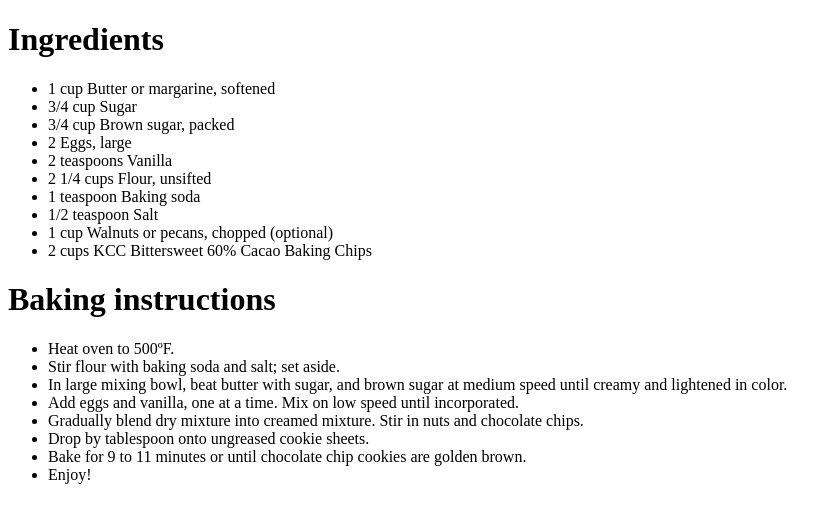
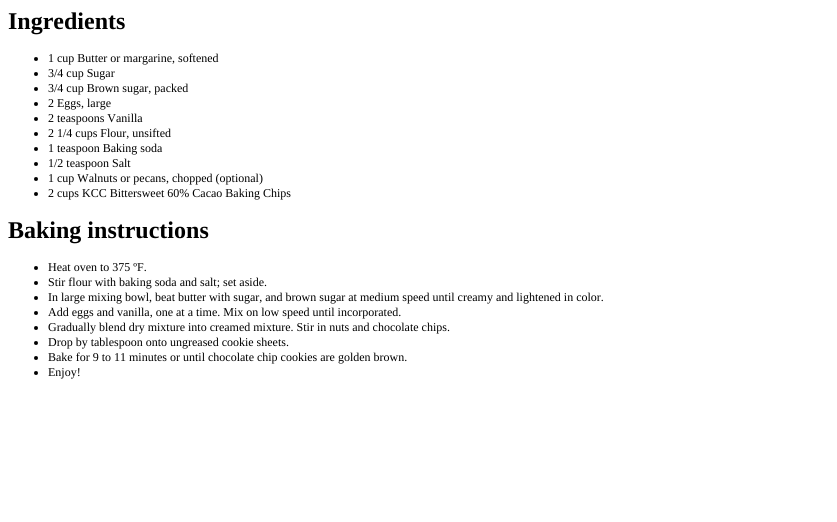
Before and after one commit to BlueMutagens/SB_First_Repo, a plain HTML site: page secret recipe.htm in a window 1280 px wide. Shown: the whole page, without its empty margins (0-837 px from the left). Drawn offline with Linux system fonts and the light colour scheme.

Commit message:
updated temp for baking instuctions

```diff
--- a/secret recipe.htm
+++ b/secret recipe.htm
@@ -1,31 +1,42 @@
-<!DOCTYPE html>
+<!DOCTYPE html PUBLIC "-//W3C//DTD HTML 4.01//EN" "http://www.w3.org/TR/html4/strict.dtd">
 <html>
+<head>
+  <meta http-equiv="Content-Type" content="text/html; charset=utf-8">
+  <meta http-equiv="Content-Style-Type" content="text/css">
+  <title></title>
+  <meta name="Generator" content="Cocoa HTML Writer">
+  <meta name="CocoaVersion" content="2113.6">
+  <style type="text/css">
+    li.li2 {margin: 0.0px 0.0px 0.0px 0.0px; font: 12.0px Times; color: #000000; -webkit-text-stroke: #000000}
+    span.s1 {font-kerning: none}
+    span.s2 {-webkit-text-stroke: 0px #000000}
+    ul.ul1 {list-style-type: disc}
+  </style>
+</head>
 <body>
-
-<h1>Ingredients</h1>
-<ul>
-<li>1 cup Butter or margarine, softened</li>
-<li>3/4 cup Sugar</li>
-<li>3/4 cup Brown sugar, packed</li>
-<li>2 Eggs, large</li>
-<li>2 teaspoons Vanilla</li>
-<li>2 1/4 cups Flour, unsifted</li>
-<li>1 teaspoon Baking soda</li>
-<li>1/2 teaspoon Salt</li>
-<li>1 cup Walnuts or pecans, chopped (optional)</li>
-<li>2 cups KCC Bittersweet 60% Cacao Baking Chips</li>
+<h1 style="margin: 0.0px 0.0px 16.1px 0.0px; font: 24.0px Times; color: #000000; -webkit-text-stroke: #000000"><span class="s1"><b>Ingredients</b></span></h1>
+<ul class="ul1">
+  <li class="li2"><span class="s2"></span><span class="s1">1 cup Butter or margarine, softened</span></li>
+  <li class="li2"><span class="s2"></span><span class="s1">3/4 cup Sugar</span></li>
+  <li class="li2"><span class="s2"></span><span class="s1">3/4 cup Brown sugar, packed</span></li>
+  <li class="li2"><span class="s2"></span><span class="s1">2 Eggs, large</span></li>
+  <li class="li2"><span class="s2"></span><span class="s1">2 teaspoons Vanilla</span></li>
+  <li class="li2"><span class="s2"></span><span class="s1">2 1/4 cups Flour, unsifted</span></li>
+  <li class="li2"><span class="s2"></span><span class="s1">1 teaspoon Baking soda</span></li>
+  <li class="li2"><span class="s2"></span><span class="s1">1/2 teaspoon Salt</span></li>
+  <li class="li2"><span class="s2"></span><span class="s1">1 cup Walnuts or pecans, chopped (optional)</span></li>
+  <li class="li2"><span class="s2"></span><span class="s1">2 cups KCC Bittersweet 60% Cacao Baking Chips</span></li>
 </ul>
-<h1>Baking instructions</h1>
-<ul>
-<li>Heat oven to 500ºF.</li>
-<li>Stir flour with baking soda and salt; set aside.</li>
-<li>In large mixing bowl, beat butter with sugar, and brown sugar at medium speed until creamy and lightened in color.</li>
-<li>Add eggs and vanilla, one at a time. Mix on low speed until incorporated.</li>
-<li>Gradually blend dry mixture into creamed mixture. Stir in nuts and chocolate chips.</li>
-<li>Drop by tablespoon onto ungreased cookie sheets.</li>
-<li>Bake for 9 to 11 minutes or until chocolate chip cookies are golden brown.</li>
-<li>Enjoy!</li>
+<h1 style="margin: 0.0px 0.0px 16.1px 0.0px; font: 24.0px Times; color: #000000; -webkit-text-stroke: #000000"><span class="s1"><b>Baking instructions</b></span></h1>
+<ul class="ul1">
+  <li class="li2"><span class="s2"></span><span class="s1">Heat oven to 375 ºF.</span></li>
+  <li class="li2"><span class="s2"></span><span class="s1">Stir flour with baking soda and salt; set aside.</span></li>
+  <li class="li2"><span class="s2"></span><span class="s1">In large mixing bowl, beat butter with sugar, and brown sugar at medium speed until creamy and lightened in color.</span></li>
+  <li class="li2"><span class="s2"></span><span class="s1">Add eggs and vanilla, one at a time. Mix on low speed until incorporated.</span></li>
+  <li class="li2"><span class="s2"></span><span class="s1">Gradually blend dry mixture into creamed mixture. Stir in nuts and chocolate chips.</span></li>
+  <li class="li2"><span class="s2"></span><span class="s1">Drop by tablespoon onto ungreased cookie sheets.</span></li>
+  <li class="li2"><span class="s2"></span><span class="s1">Bake for 9 to 11 minutes or until chocolate chip cookies are golden brown.</span></li>
+  <li class="li2"><span class="s2"></span><span class="s1">Enjoy!</span></li>
 </ul>
-
 </body>
 </html>
```
